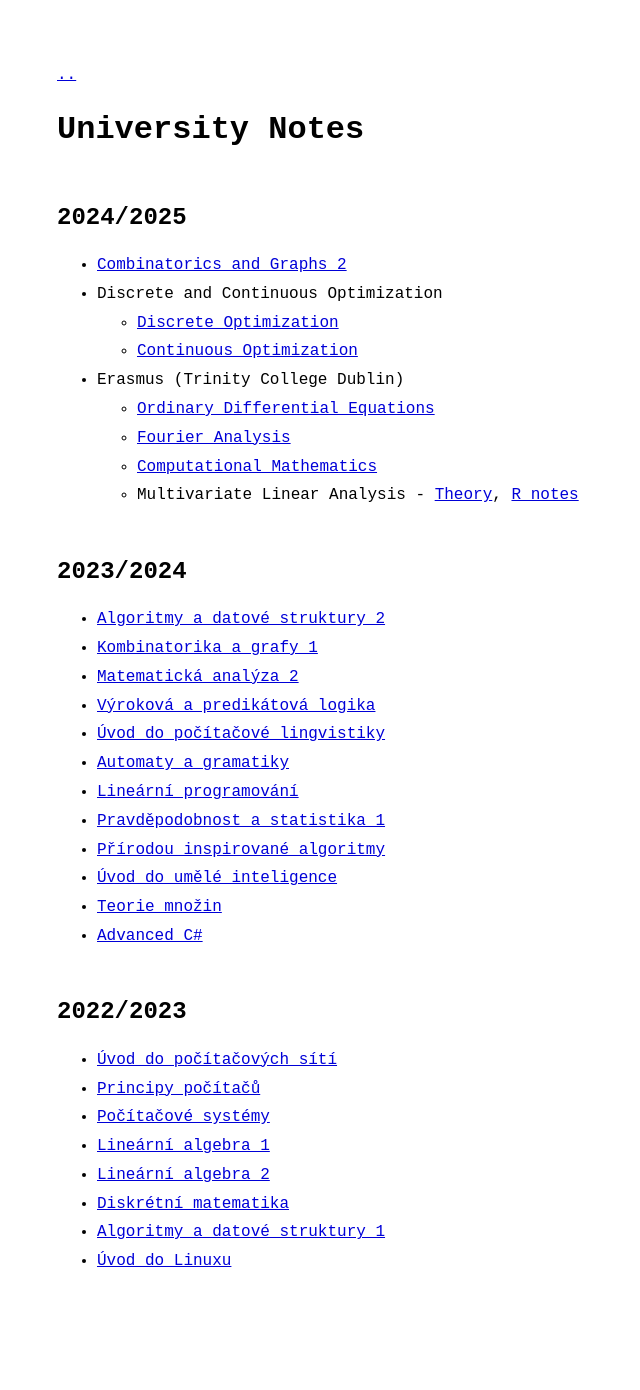
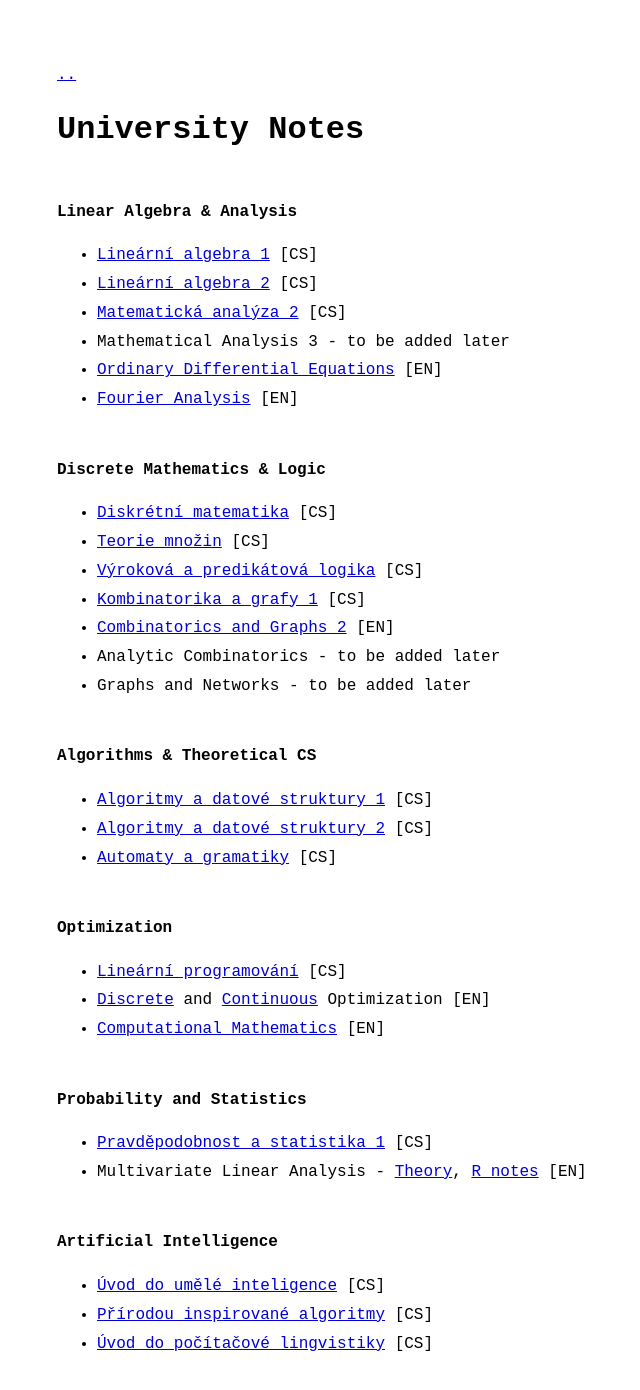
Before and after one commit to Couleslaw/couleslaw.github.io, a Jekyll site: the page built from mff-notes/index.md, in a window 1280 px wide and 1400 px high. Shown: the top 1390 px of the window, without its empty margins (233-873 px from the left). Built offline with Jekyll 4.4.1, drawn with Linux system fonts in a browser that asks for light colours; some of the changed text lies outside the part shown.

Commit message:
change mff-notes structure

```diff
--- a/mff-notes/index.md
+++ b/mff-notes/index.md
@@ -5,40 +5,55 @@ title: MFF Notes | Jakub Smolik
 
 # University Notes
 
-## 2024/2025
+#### Linear Algebra & Analysis
 
-- [Combinatorics and Graphs 2](06/Kombagra-2.pdf)
-- Discrete and Continuous Optimization
-  - [Discrete Optimization](06/Optimization-discrete.pdf)
-  - [Continuous Optimization](06/Optimization-continuous.pdf)
-- Erasmus (Trinity College Dublin)
-  - [Ordinary Differential Equations](05/ODE.pdf)
-  - [Fourier Analysis](05/Fourier-analysis.pdf)
-  - [Computational Mathematics](05/Computational-mathematics.pdf)
-  - Multivariate Linear Analysis - [Theory](05/Multivariate-linear-analysis/Multivariate-linear-analysis.pdf), [R notes](05/Multivariate-linear-analysis/)
+- [Lineární algebra 1](01/Lingebra-1.pdf) [CS]
+- [Lineární algebra 2](02/Lingebra-2.pdf) [CS]
+- [Matematická analýza 2](03/Analyza-2.pdf) [CS]
+- Mathematical Analysis 3 - to be added later
+- [Ordinary Differential Equations](05/ODE.pdf) [EN]
+- [Fourier Analysis](05/Fourier-analysis.pdf) [EN]
 
-## 2023/2024
+#### Discrete Mathematics & Logic
 
-- [Algoritmy a datové struktury 2](03/ADS-2.pdf)
-- [Kombinatorika a grafy 1](03/Kombagra-1.pdf)
-- [Matematická analýza 2](03/Analyza-2.pdf)
-- [Výroková a predikátová logika](03/Logika.pdf)
-- [Úvod do počítačové lingvistiky](03/Uvod-do-pocitacove-lingvistiky.pdf)
-- [Automaty a gramatiky](04/Autogramy.pdf)
-- [Lineární programování](04/Linearni-programovani.pdf)
-- [Pravděpodobnost a statistika 1](04/PAST-1.pdf)
-- [Přírodou inspirované algoritmy](04/Prirodou-inspirovane-algoritmy.pdf)
-- [Úvod do umělé inteligence](04/Uvod-do-AI.pdf)
-- [Teorie množin](04/Teorie-mnozin.pdf)
-- [Advanced C#](04/Advanced-CSharp/)
+- [Diskrétní matematika](01/Diskretni-matematika.pdf) [CS]
+- [Teorie množin](04/Teorie-mnozin.pdf) [CS]
+- [Výroková a predikátová logika](03/Logika.pdf) [CS]
+- [Kombinatorika a grafy 1](03/Kombagra-1.pdf) [CS]
+- [Combinatorics and Graphs 2](06/Kombagra-2.pdf) [EN]
+- Analytic Combinatorics - to be added later
+- Graphs and Networks - to be added later
 
-## 2022/2023
+#### Algorithms & Theoretical CS
 
-- [Úvod do počítačových sítí](01/Uvod-do-pocitacovych-siti.pdf)
-- [Principy počítačů](01/Principy-pocitacu.pdf)
-- [Počítačové systémy](02/Pocitacove-systemy.pdf)
-- [Lineární algebra 1](01/Lingebra-1.pdf)
-- [Lineární algebra 2](02/Lingebra-2.pdf)
-- [Diskrétní matematika](01/Diskretni-matematika.pdf)
-- [Algoritmy a datové struktury 1](02/ADS-1.pdf)
-- [Úvod do Linuxu](https://github.com/Couleslaw/linux-notes)
+- [Algoritmy a datové struktury 1](02/ADS-1.pdf) [CS]
+- [Algoritmy a datové struktury 2](03/ADS-2.pdf) [CS]
+- [Automaty a gramatiky](04/Autogramy.pdf) [CS]
+
+#### Optimization
+
+- [Lineární programování](04/Linearni-programovani.pdf) [CS]
+- [Discrete](06/Optimization-discrete.pdf) and [Continuous](06/Optimization-continuous.pdf) Optimization [EN]
+- [Computational Mathematics](05/Computational-mathematics.pdf) [EN]
+
+#### Probability and Statistics
+
+- [Pravděpodobnost a statistika 1](04/PAST-1.pdf) [CS]
+- Multivariate Linear Analysis - [Theory](05/Multivariate-linear-analysis/Multivariate-linear-analysis.pdf), [R notes](05/Multivariate-linear-analysis/) [EN]
+
+#### Artificial Intelligence
+
+- [Úvod do umělé inteligence](04/Uvod-do-AI.pdf) [CS]
+- [Přírodou inspirované algoritmy](04/Prirodou-inspirovane-algoritmy.pdf) [CS]
+- [Úvod do počítačové lingvistiky](03/Uvod-do-pocitacove-lingvistiky.pdf) [CS]
+
+#### Computer Systems & Networks
+
+- [Principy počítačů](01/Principy-pocitacu.pdf) [CS]
+- [Počítačové systémy](02/Pocitacove-systemy.pdf) [CS]
+- [Úvod do počítačových sítí](01/Uvod-do-pocitacovych-siti.pdf) [CS]
+- [Úvod do Linuxu](https://github.com/Couleslaw/linux-notes) [EN]
+
+#### Programming & Software Engineering
+
+- [Advanced C#](04/Advanced-CSharp/) [CS]
```
Also changed, not shown: index.md (+1 -1 lines).
